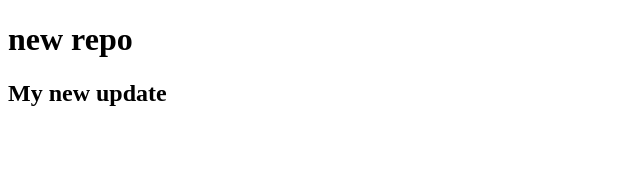
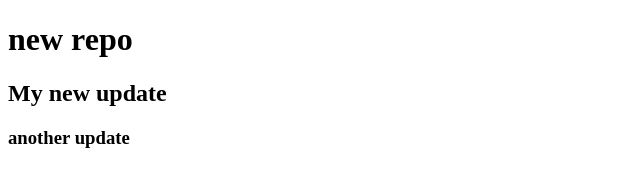
Before and after one commit to monirHRaju/git-repo-test, a plain HTML site: page index.html in a window 1280 px wide. Shown: the whole page, without its empty margins (0-640 px from the left). Drawn offline with Linux system fonts and the light colour scheme.

Commit message:
third error

```diff
--- a/index.html
+++ b/index.html
@@ -8,5 +8,6 @@
 <body>
     <h1>new repo</h1>
     <h2>My new update</h2>
+    <h3>another update</h3>
 </body>
 </html>
```
